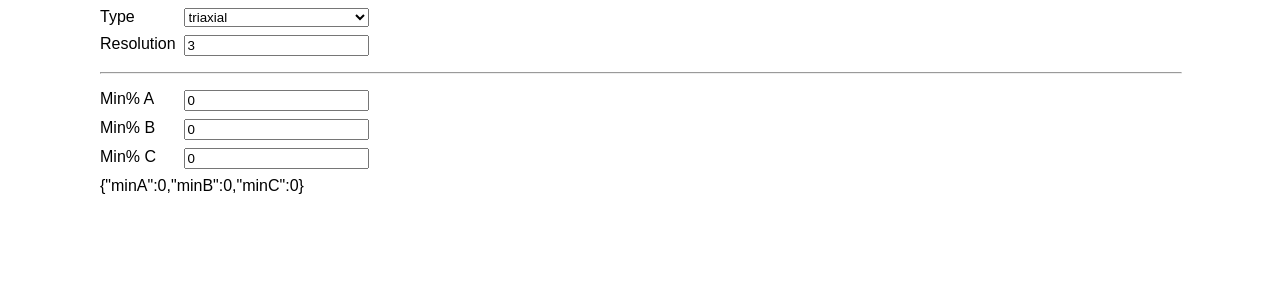
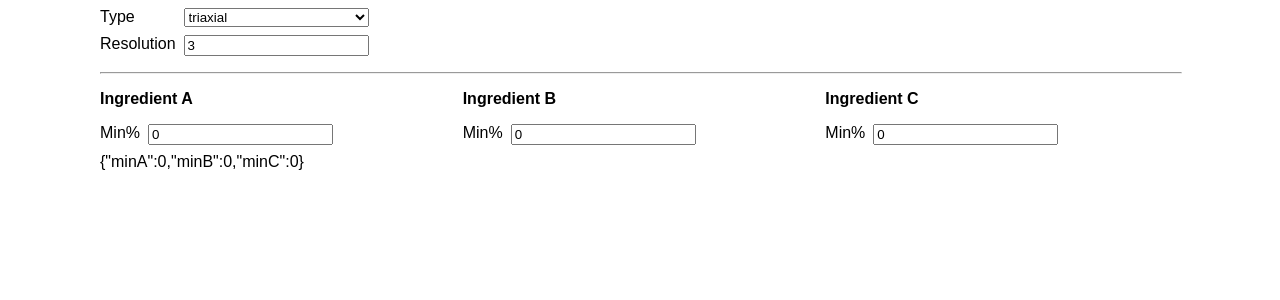
Before and after one commit to 12eh/blend-tool, a React (Vite) app: page / in a window 1280 px wide. Shown: the top 300 px of the page. Built offline with nearby package versions, Linux system fonts and the light colour scheme.

Commit message:
Create three column layout

```diff
--- a/src/App.css
+++ b/src/App.css
@@ -15,26 +15,36 @@
 
 #main-form {
   grid-row: form;
+}
+
+#results {
+  grid-row: results;
+}
+
+.form-area {
   display: grid;
   grid-template-columns: [label] auto [input] auto 1fr;
   gap: 8px;
 }
 
-#main-form label {
+.form-area > label {
   grid-column: label;
   align-self: start;
 }
 
-#main-form input {
+.form-area > input {
   grid-column: input;
   align-self: start;
 }
 
-#main-form hr {
+.form-area > hr {
   grid-column: 1 / 4;
   width: 100%;
 }
 
-#results {
-  grid-row: results;
+.form-area > p,
+.form-area > b {
+  grid-column: 1 / 4;
+  margin: 0;
+  margin-bottom: 8px;
 }
--- a/src/App.tsx
+++ b/src/App.tsx
@@ -24,6 +24,7 @@ function App() {
       <div id="main-grid">
         <form
           id="main-form"
+          className="form-area"
           onKeyDown={(e) => {
             if (e.key == "Enter") {
               e.preventDefault();
--- /dev/null
+++ b/src/TriaxialBlend.css
@@ -0,0 +1,18 @@
+.three-column {
+  grid-column: 1 / 4;
+  display: grid;
+  grid-template-columns: [one] 1fr [two] 1fr [three] 1fr;
+  gap: 8px;
+}
+
+.three-column > .column-one {
+  grid-column: one;
+}
+
+.three-column > .column-two {
+  grid-column: two;
+}
+
+.three-column > .column-three {
+  grid-column: three;
+}
--- a/src/TriaxialBlend.tsx
+++ b/src/TriaxialBlend.tsx
@@ -1,49 +1,56 @@
 import { useEffect, useState, type ReactElement } from "react";
+import "./TriaxialBlend.css";
 import { NumericInput } from "./NumericInput";
 
-type FormValues = {
-  minA: number;
-  minB: number;
-  minC: number;
+const defaultFormValues = {
+  minA: 0,
+  minB: 0,
+  minC: 0,
 };
+type FormValues = typeof defaultFormValues;
 type FormProps = {
   onChange: (newValues: FormValues) => void;
 };
 
 export function TriaxialBlendForm(props: FormProps): ReactElement<FormProps> {
   const { onChange } = props;
-  const [values, setValues] = useState<FormValues>({
-    minA: 0,
-    minB: 0,
-    minC: 0,
-  });
+  const [values, setValues] = useState<FormValues>(defaultFormValues);
 
   useEffect(() => onChange(values), [onChange, values]);
 
   return (
-    <>
+    <div className="three-column">
+      <div className="column-one form-area">
+        <b>Ingredient A</b>
         <NumericInput
           id="min-a"
-        label="Min% A"
+          label="Min%"
           defaultValue={values.minA}
           min={0}
           onChange={(v) => setValues({ ...values, minA: v })}
         />
+      </div>
+      <div className="column-two form-area">
+        <b>Ingredient B</b>
         <NumericInput
           id="min-b"
-        label="Min% B"
+          label="Min%"
           defaultValue={values.minB}
           min={0}
           onChange={(v) => setValues({ ...values, minB: v })}
         />
+      </div>
+      <div className="column-three form-area">
+        <b>Ingredient C</b>
         <NumericInput
           id="min-c"
-        label="Min% C"
+          label="Min%"
           defaultValue={values.minC}
           min={0}
           onChange={(v) => setValues({ ...values, minC: v })}
         />
-    </>
+      </div>
+    </div>
   );
 }
 
@@ -53,7 +60,7 @@ type ResultsProps = {
 };
 
 export function TriaxialBlend(props: ResultsProps): ReactElement<ResultsProps> {
-  const { formValues } = props;
+  const formValues = { ...defaultFormValues, ...props.formValues };
 
   return <div id="results">{JSON.stringify(formValues)}</div>;
 }
```
Lines whose indentation alone changed are shown as unchanged.
